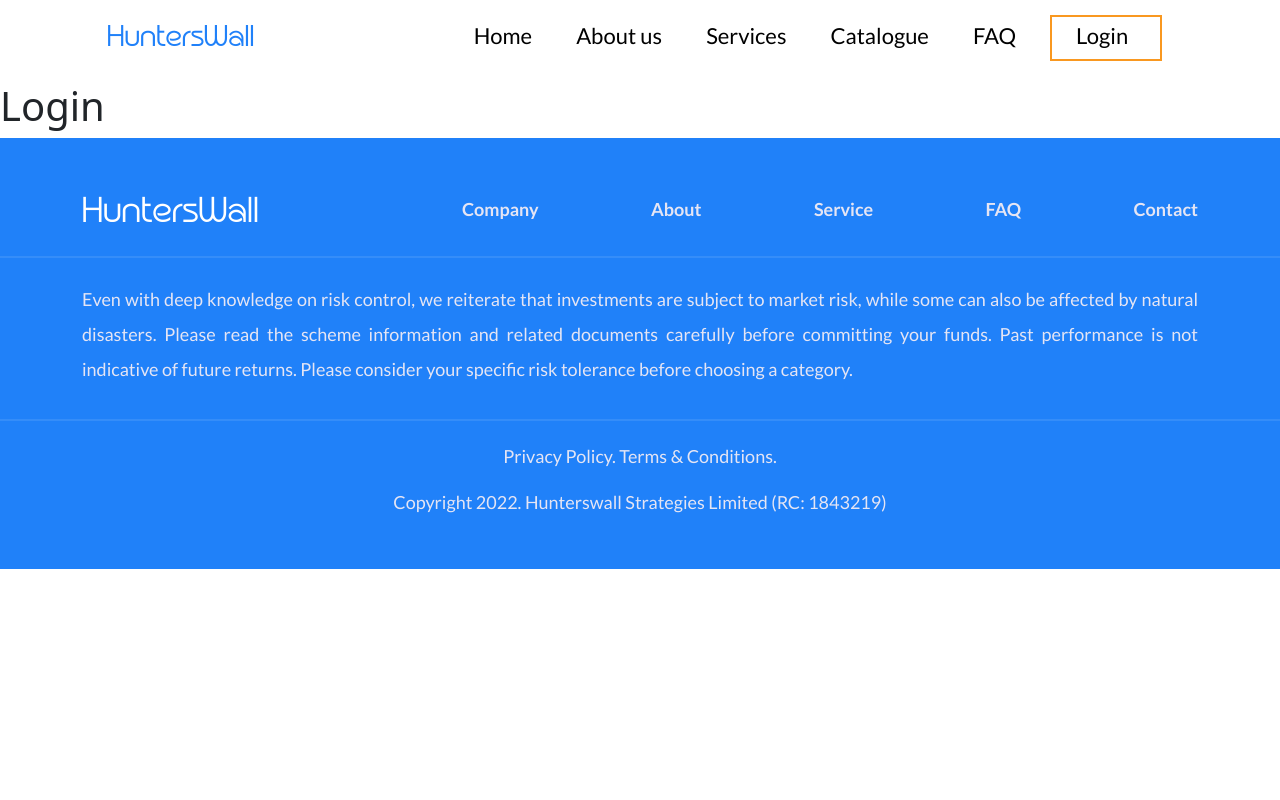
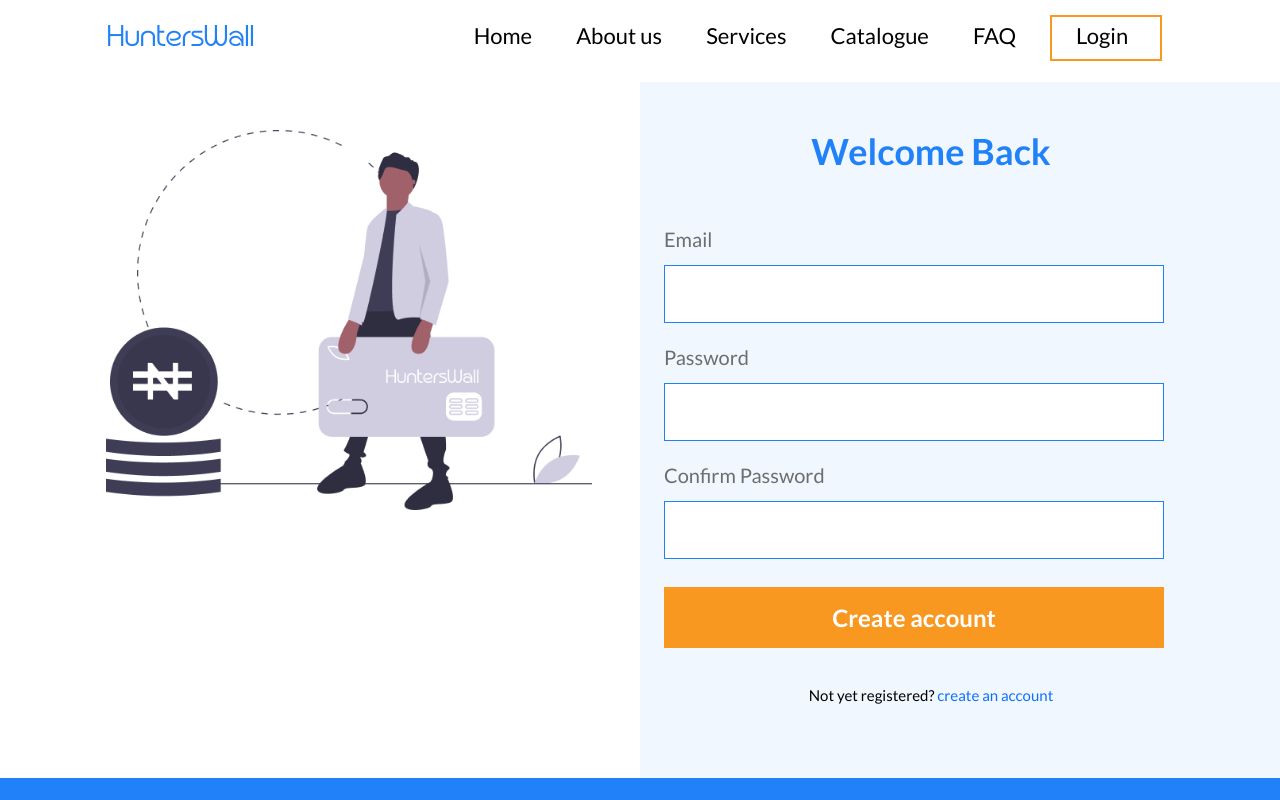
Before and after one commit to Dreezy305/HuntersWall, a Next.js app: page /login in a window 1280 px wide. Shown: the top 800 px of the page. Built offline with nearby package versions, Linux system fonts and the light colour scheme.

Commit message:
create acc

```diff
--- a/pages/createAcc.js
+++ b/pages/createAcc.js
@@ -44,6 +44,11 @@ function CreateAcc() {
                   <input type="text" className="px-3 py-3" />
                 </div>
                 <div className="col-md-12 col-sm-6 text-start">
+                  <label className="form-label pb-2">Password</label>
+                  <br />
+                  <input type="text" className="px-3 py-3" />
+                </div>
+                <div className="col-md-12 col-sm-6 text-start">
                   <label className="form-label pb-2">Confirm Password</label>
                   <br />
                   <input type="text" className="px-3 py-3" />
--- a/pages/login.js
+++ b/pages/login.js
@@ -1,10 +1,67 @@
+/* eslint-disable @next/next/no-img-element */
+/* eslint-disable @next/next/no-html-link-for-pages */
+import Link from "next/link";
 import React from "react";
 import Layout from "../layouts";
 
 function Login() {
+  const image = {
+    img: "/img/createacc.png",
+  };
   return (
     <Layout>
-      <h1>Login</h1>
+      <section className="createAcc">
+        <div className="container ">
+          <div className="row gx-lg-5">
+            <div className="col-lg-6 pt-5 px-lg-5 py-5 createAcc_rightCol">
+              <img
+                src={image.img}
+                alt="create_account_illustration"
+                className="img-fluid"
+              />
+            </div>
+            <div className="col-lg-6 pt-5 text-center createAcc_leftCol">
+              <h2>Welcome Back</h2>
+
+              <form className="row g-4 py-5 createAcc_form">
+                <div className="col-md-12 col-sm-6 text-start">
+                  <label className="form-label pb-2">Email</label>
+                  <br />
+                  <input type="text" className="px-3 py-3" />
+                </div>
+
+                <div className="col-md-12 col-sm-6 text-start">
+                  <label className="form-label pb-2">Password</label>
+                  <br />
+                  <input type="text" className="px-3 py-3" />
+                </div>
+                <div className="col-md-12 col-sm-6 text-start">
+                  <label className="form-label pb-2">Confirm Password</label>
+                  <br />
+                  <input type="text" className="px-3 py-3" />
+                </div>
+
+                <div className="col-md-12 col-sm-6 py-1 text-center">
+                  <button type="button" className="px-3 py-3">
+                    Create account
+                  </button>
+                </div>
+                <div className="col-md-12 col-sm-6 text-start createAcc_terms d-flex flex-row align-items-baseline justify-content-between py-2">
+                  <p className="text-center mx-auto">
+                    <span>Not yet registered?</span>
+                    <span>
+                      <a href="/createAcc" style={{ textDecoration: "none" }}>
+                        {" "}
+                        create an account
+                      </a>
+                    </span>
+                  </p>
+                </div>
+              </form>
+            </div>
+          </div>
+        </div>
+      </section>
     </Layout>
   );
 }
```
